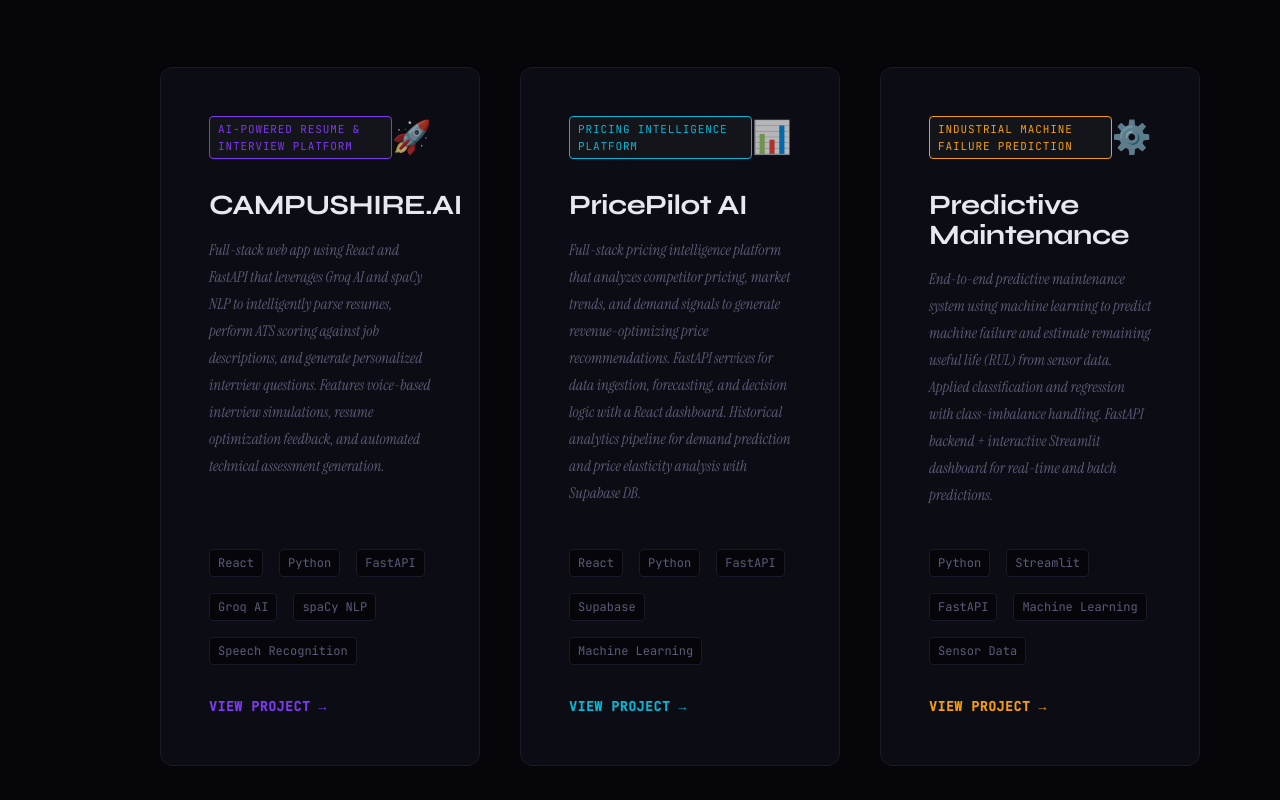
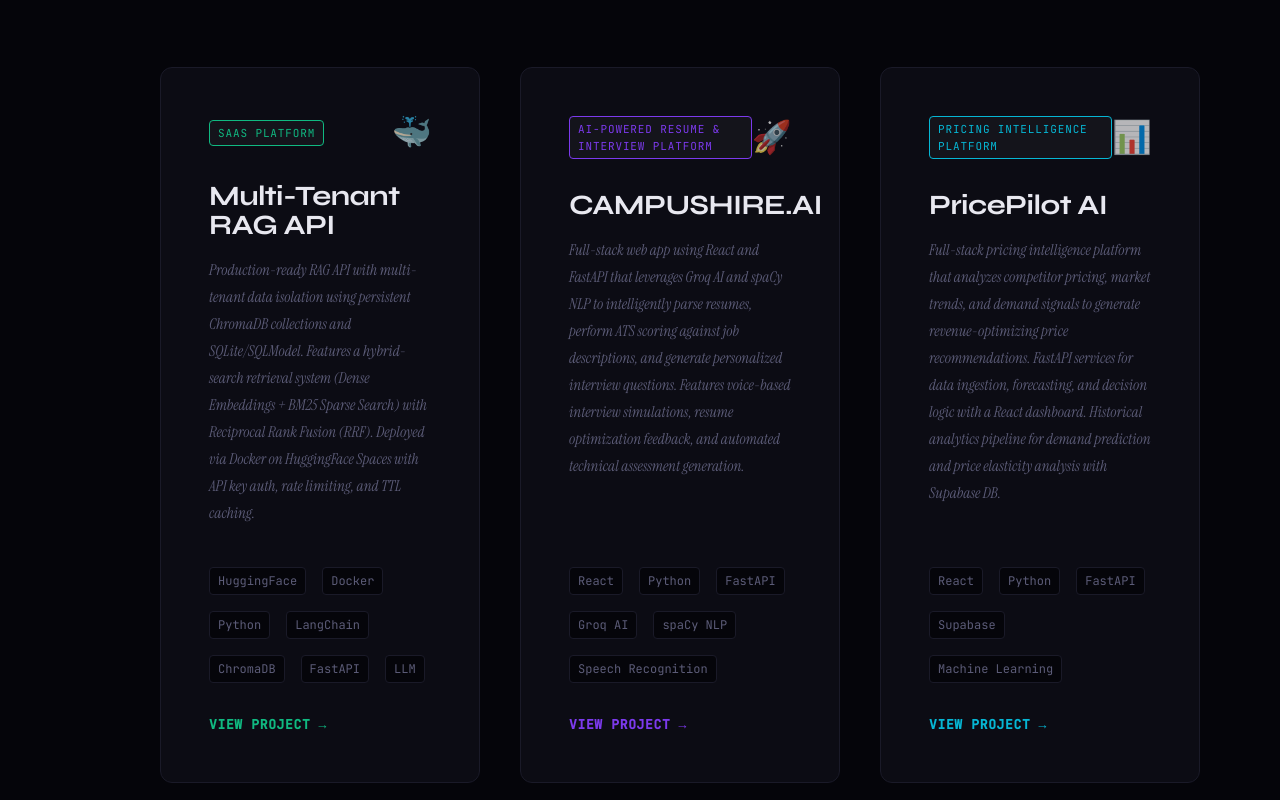
Before and after one commit to goutham-751/my_portfolio, a React (Create React App) app: page / in a window 1280 px wide. Shown: the part 960-1760 px from the top of the page. Built offline with nearby package versions, Linux system fonts and the light colour scheme; the HTML template or start-up script is replaced by a standard one.

Commit message:
added my rag project

```diff
--- a/src/components/About/About.js
+++ b/src/components/About/About.js
@@ -4,8 +4,8 @@
 const skills = [
   { domain: 'Languages', stack: 'Python · JavaScript · Java · C/C++ · SQL · R' },
   { domain: 'Frameworks', stack: 'React · Streamlit · FastAPI' },
-  { domain: 'Dev Tools', stack: 'AWS · GitHub · Docker · VS Code · PyCharm' },
-  { domain: 'Libraries', stack: 'Pandas · NumPy · Matplotlib · Seaborn · Bootstrap · TensorFlow' },
+  { domain: 'Dev Tools', stack: 'AWS · GitHub · Docker · VS Code · PyCharm · HuggingFace' },
+  { domain: 'Libraries', stack: 'Pandas · NumPy · Matplotlib · Seaborn · Bootstrap · TensorFlow · LangChain · ChromaDB' },
   { domain: 'Security', stack: 'CTF · Community · Fundamentals' },
 ];
 
--- a/src/data/projects.js
+++ b/src/data/projects.js
@@ -1,4 +1,15 @@
 export const projects = [
+  {
+    id: 5,
+    title: "Multi-Tenant RAG API",
+    subtitle: "SaaS Platform",
+    description: "Production-ready RAG API with multi-tenant data isolation using persistent ChromaDB collections and SQLite/SQLModel. Features a hybrid-search retrieval system (Dense Embeddings + BM25 Sparse Search) with Reciprocal Rank Fusion (RRF). Deployed via Docker on HuggingFace Spaces with API key auth, rate limiting, and TTL caching.",
+    techStack: ["HuggingFace", "Docker", "Python", "LangChain", "ChromaDB", "FastAPI", "LLM"],
+    githubLink: "",
+    demoLink: "https://damn0898-multi-tenant-rag-api.hf.space/",
+    color: "#10b981",
+    icon: "🐳"
+  },
   {
     id: 1,
     title: "CAMPUSHIRE.AI",
@@ -48,8 +59,8 @@
 export const skills = {
   languages: ["Python", "JavaScript", "Java", "C/C++", "SQL", "R"],
   frameworks: ["React", "Streamlit", "FastAPI"],
-  tools: ["AWS", "GitHub", "Docker", "VS Code", "PyCharm"],
-  libraries: ["Pandas", "NumPy", "Matplotlib", "Seaborn", "Bootstrap", "TensorFlow"]
+  tools: ["AWS", "GitHub", "Docker", "VS Code", "PyCharm", "HuggingFace"],
+  libraries: ["Pandas", "NumPy", "Matplotlib", "Seaborn", "Bootstrap", "TensorFlow", "LangChain", "ChromaDB"]
 };
 
 export const experience = [
```
